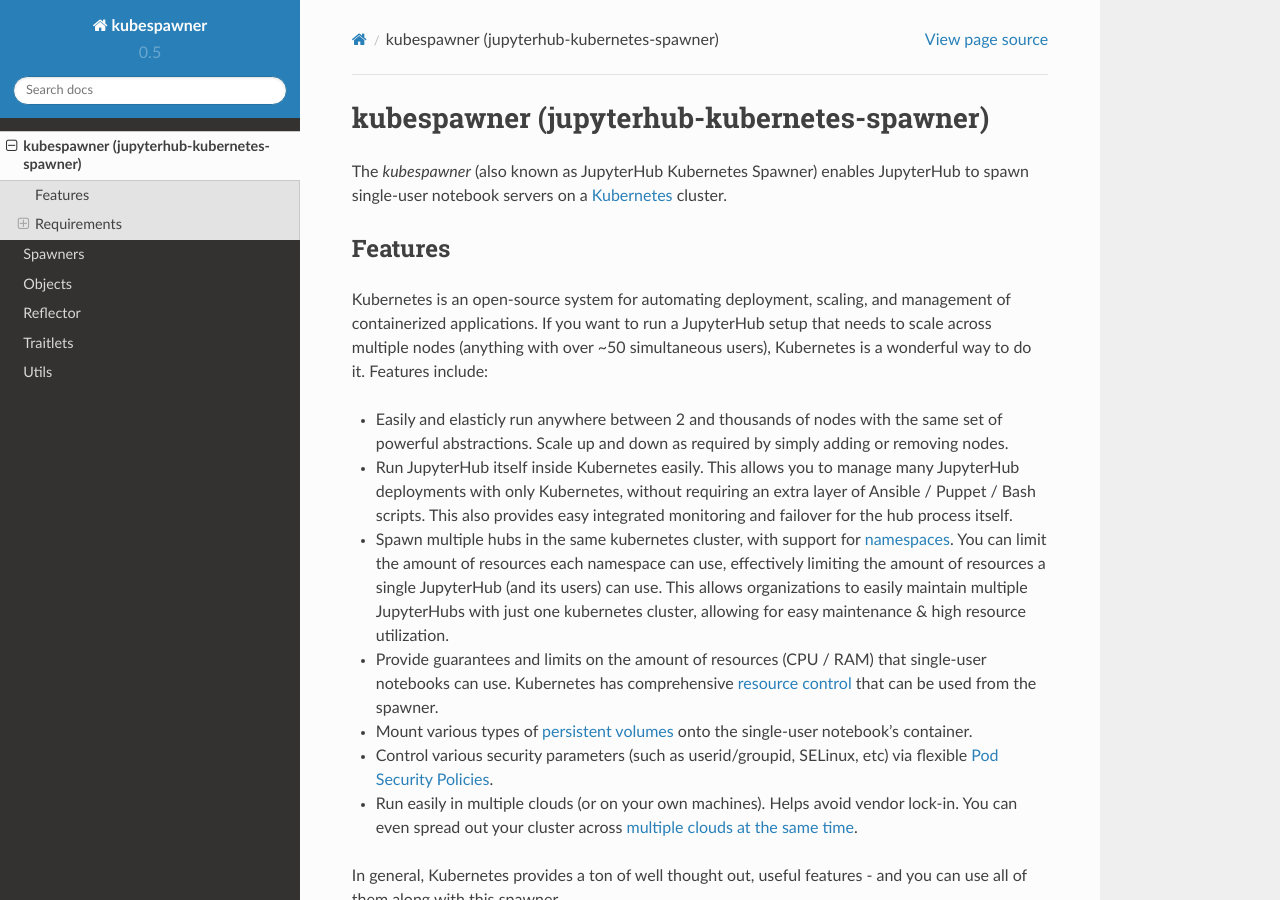
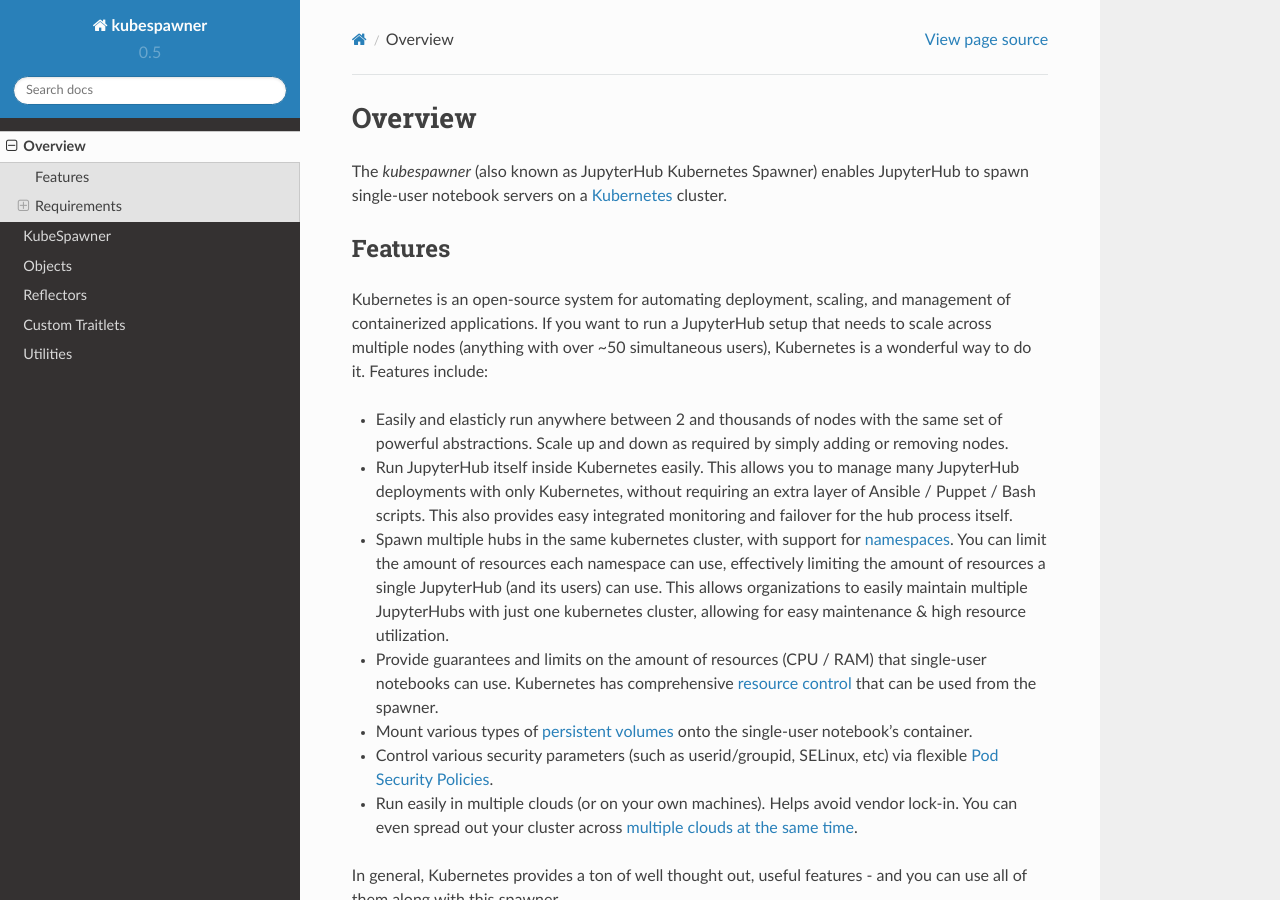
Before and after one commit to jupyterhub/kubespawner, a Sphinx documentation site: the page built from docs/source/overview.md, in a window 1280 px wide and 900 px high. Built offline with Sphinx 7.4.7 and the Read the Docs theme 2.0.0, drawn with Linux system fonts in a browser that asks for light colours.

Commit message:
fix titles on module pages
rather than having two titles—title and module heading—on each

```diff
--- a/docs/source/objects.rst
+++ b/docs/source/objects.rst
@@ -2,12 +2,7 @@
 Objects
 =======
 
-Module: :mod:`kubespawner.objects`
-----------------------------------
-
 .. automodule:: kubespawner.objects
-
-.. currentmodule:: kubespawner.objects
 
 .. autofunction:: make_pod
 
--- a/docs/source/overview.md
+++ b/docs/source/overview.md
@@ -1,10 +1,10 @@
-# kubespawner (jupyterhub-kubernetes-spawner) #
+# Overview
 
 The *kubespawner* (also known as JupyterHub Kubernetes Spawner) enables JupyterHub to spawn
 single-user notebook servers on a [Kubernetes](https://kubernetes.io/)
 cluster.
 
-## Features ##
+## Features
 
 Kubernetes is an open-source system for automating deployment, scaling, and
 management of containerized applications. If you want to run a JupyterHub
@@ -46,9 +46,9 @@
 In general, Kubernetes provides a ton of well thought out, useful features -
 and you can use all of them along with this spawner.
 
-## Requirements ##
+## Requirements
 
-### Kubernetes ###
+### Kubernetes
 
 Everything should work from Kubernetes v1.6+.
 
--- a/docs/source/reflector.rst
+++ b/docs/source/reflector.rst
@@ -1,9 +1,6 @@
-=========
-Reflector
-=========
-
-Module: :mod:`kubespawner.reflector`
-------------------------------------
+==========
+Reflectors
+==========
 
 .. automodule:: kubespawner.reflector
 
--- a/docs/source/spawner.rst
+++ b/docs/source/spawner.rst
@@ -1,14 +1,7 @@
 ==============
-   Spawners
+   KubeSpawner
 ==============
 
-
-Module: :mod:`kubespawner.spawner`
-----------------------------------
-
-.. automodule:: kubespawner.spawner
-
-:class:`KubeSpawner`
---------------------
+.. automodule:: kubespawner
 
 .. autoconfigurable:: KubeSpawner
--- a/docs/source/traitlets.rst
+++ b/docs/source/traitlets.rst
@@ -1,9 +1,6 @@
-=========
-Traitlets
-=========
-
-Module: :mod:`kubespawner.traitlets`
-------------------------------------
+================
+Custom Traitlets
+================
 
 .. automodule:: kubespawner.traitlets
 
--- a/docs/source/utils.rst
+++ b/docs/source/utils.rst
@@ -1,9 +1,6 @@
-=====
-Utils
-=====
-
-Module: :mod:`kubespawner.utils`
---------------------------------
+=========
+Utilities
+=========
 
 .. automodule:: kubespawner.utils
 
```
